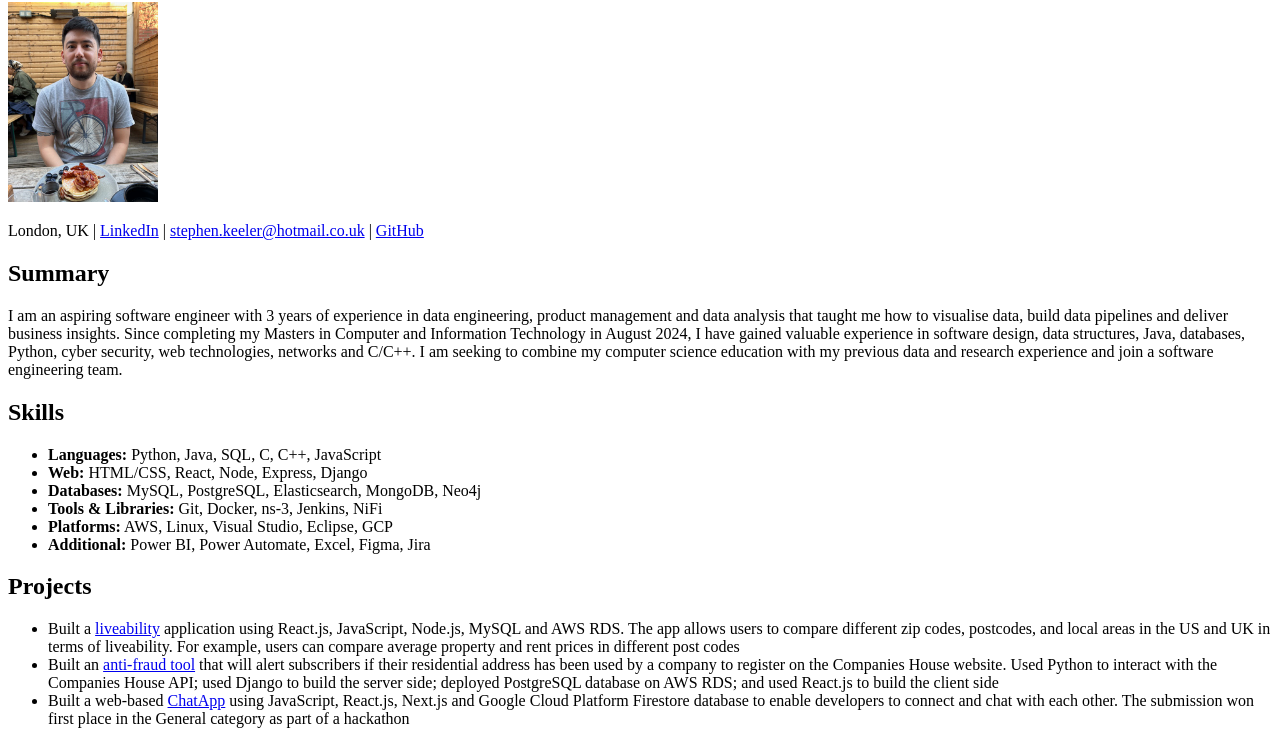
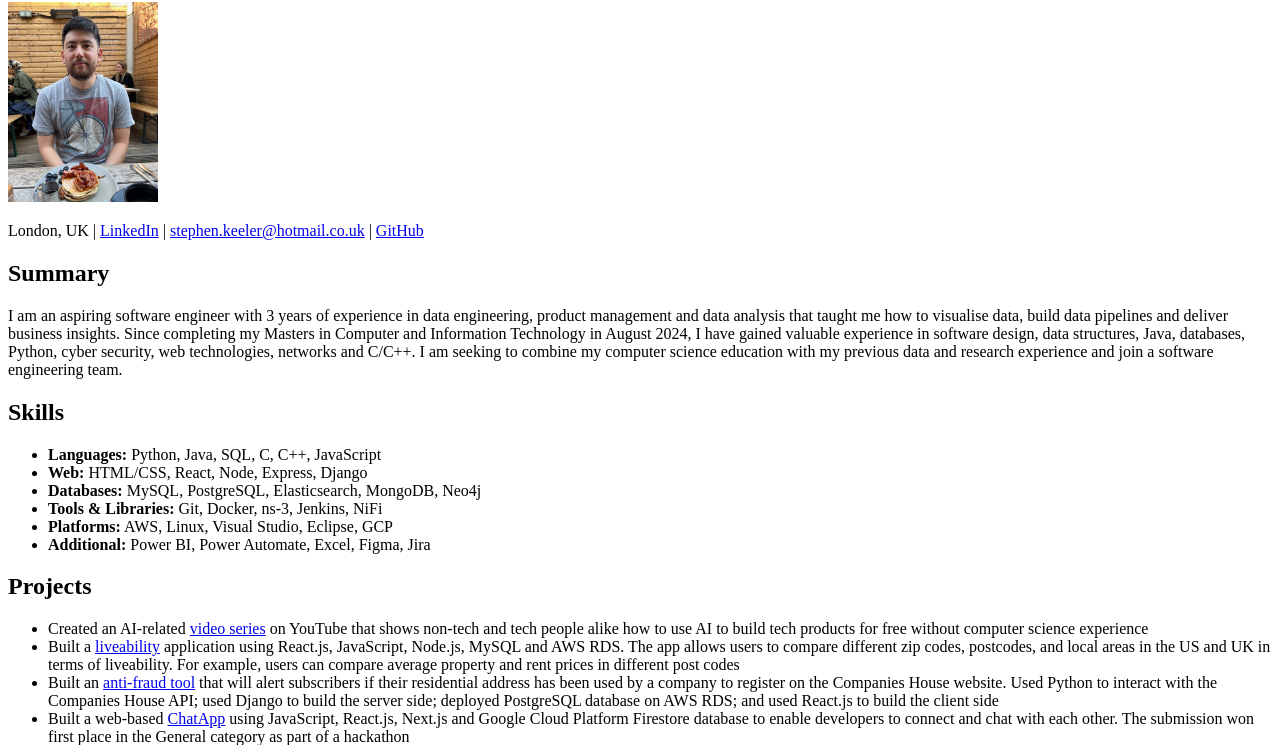
Before and after one commit to Stephman1/my-portfolio, a plain HTML site: page public/resume.html in a window 1280 px wide. Shown: the part 78-823 px from the top of the page. Drawn offline with Linux system fonts and the light colour scheme.

Commit message:
Update CV With AI DIY Video Series

```diff
--- a/public/resume.html
+++ b/public/resume.html
@@ -25,6 +25,7 @@
 
     <h2>Projects</h2>
     <ul>
+        <li>Created an AI-related <a href="https://www.youtube.com/playlist?list=PLaZvmQRLq57zAd0HBJ2BLzgeUoFrljGAQ" target="_blank">video series</a> on YouTube that shows non-tech and tech people alike how to use AI to build tech products for free without computer science experience</li>
         <li>Built a <a href="https://github.com/Stephman1/liveability-app" target="_blank">liveability</a> application using React.js, JavaScript, Node.js, MySQL and AWS RDS. The app allows users to compare different zip codes, postcodes, and local areas in the US and UK in terms of liveability. For example, users can compare average property and rent prices in different post codes</li>
         <li>Built an <a href="https://github.com/Stephman1/fraudulent-business-address" target="_blank">anti-fraud tool</a> that will alert subscribers if their residential address has been used by a company to register on the Companies House website. Used Python to interact with the Companies House API; used Django to build the server side; deployed PostgreSQL database on AWS RDS; and used React.js to build the client side</li>
         <li>Built a web-based <a href="https://devpost.com/software/chatapp-2jenta" target="_blank">ChatApp</a> using JavaScript, React.js, Next.js and Google Cloud Platform Firestore database to enable developers to connect and chat with each other. The submission won first place in the General category as part of a hackathon</li>
```
